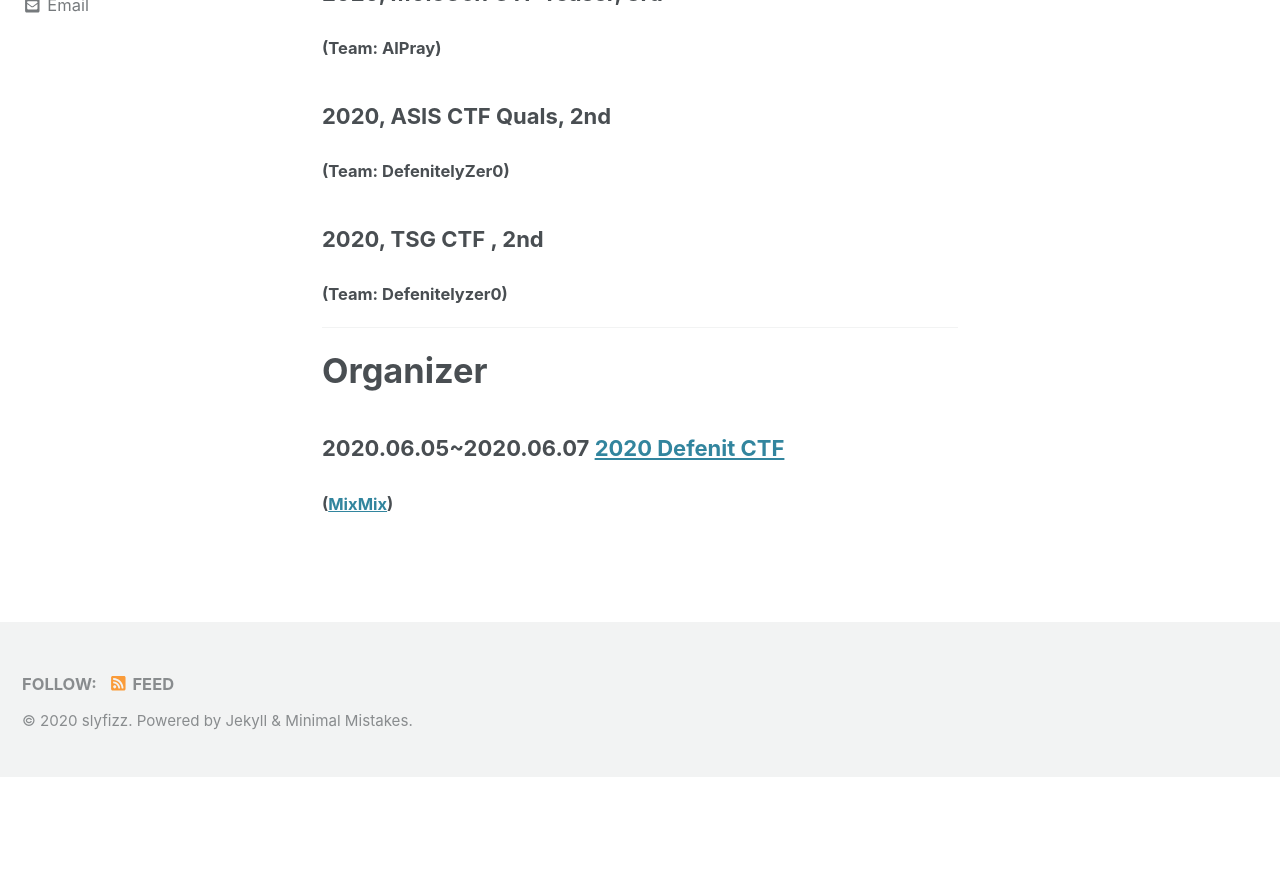
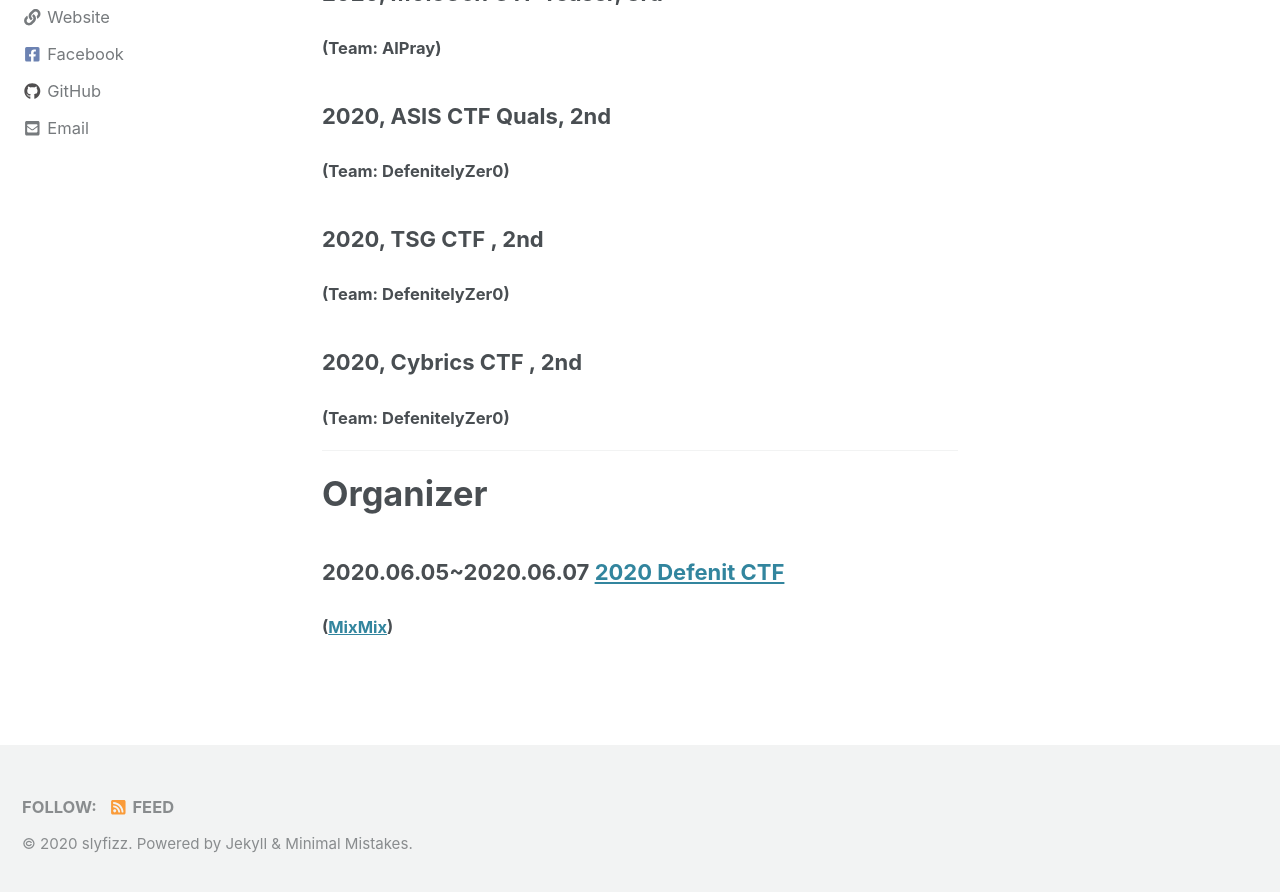
Before and after one commit to slyfizz3/slyfizz3.github.io, a Jekyll site: the page built from _pages/about.md, in a window 1280 px wide and 900 px high, scrolled down 2134 px. Shown: the top 892 px of the window. Built offline with Jekyll 4.4.1, drawn with Linux system fonts in a browser that asks for light colours; cached includes are drawn as plain includes; nearby versions of some CDN libraries; before the commit the page ends 2911 px from its top, so only the background shows below that.

Commit message:
Update about.md

```diff
--- a/_pages/about.md
+++ b/_pages/about.md
@@ -59,8 +59,9 @@ Nickname:slyfizz,rev4fun
 ### 2020, ASIS CTF Quals, 2nd
 #### (Team: DefenitelyZer0)
 ### 2020, TSG CTF , 2nd
-#### (Team: Defenitelyzer0)
-
+#### (Team: DefenitelyZer0)
+### 2020, Cybrics CTF , 2nd
+#### (Team: DefenitelyZer0)
 ---
 # Organizer
 
```
